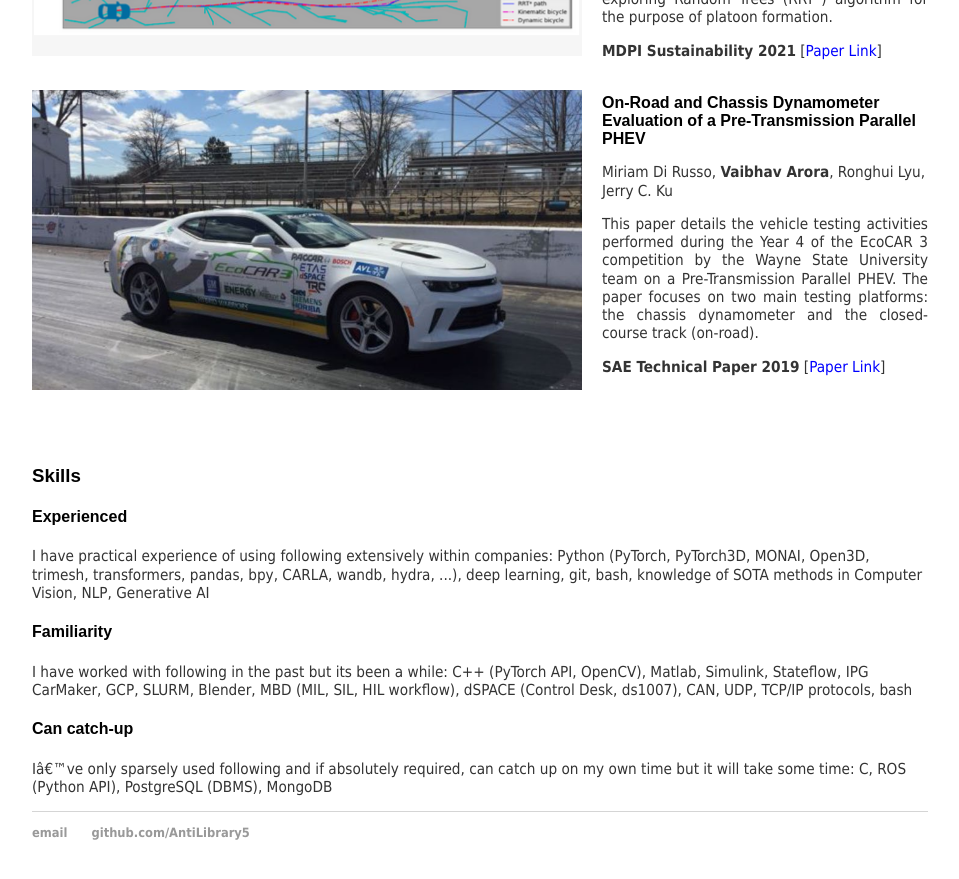
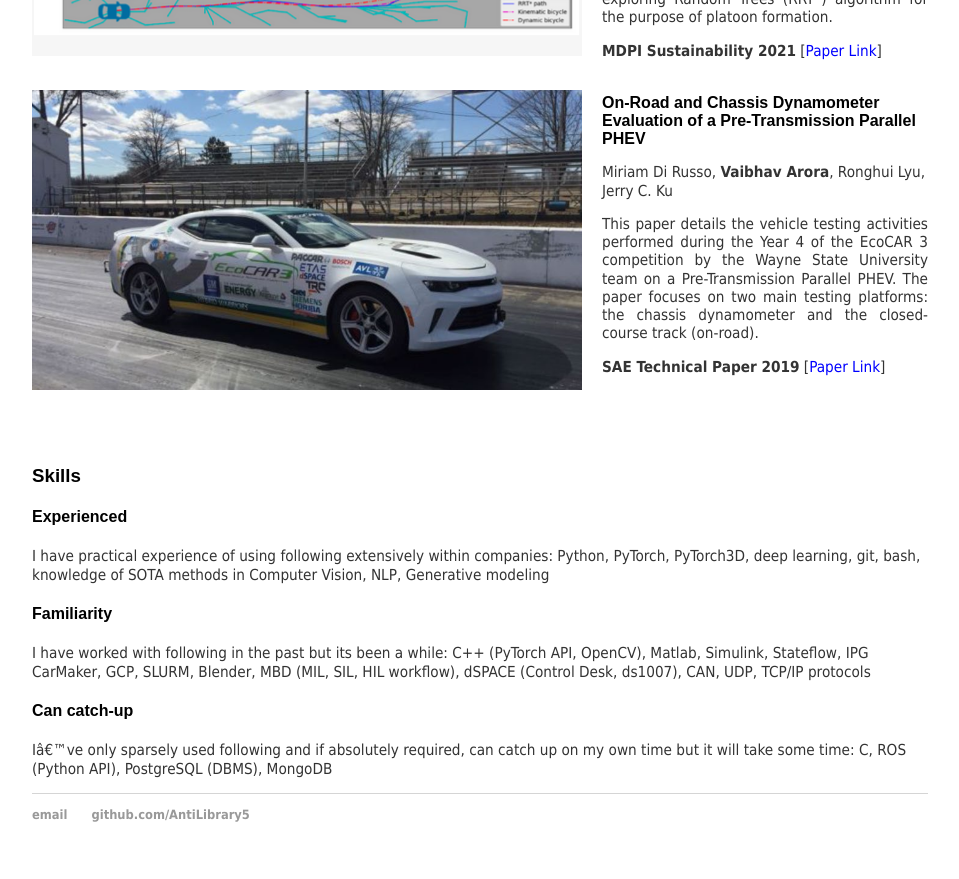
Before and after one commit to AntiLibrary5/AntiLibrary5.github.io, a Jekyll site: the page built from vaibhav/index.html, in a window 1280 px wide and 900 px high, scrolled down 2017 px. Shown: the top 879 px of the window, without its empty margins (160-1119 px from the left). Built offline with Jekyll 4.4.1, drawn with Linux system fonts in a browser that asks for light colours.

Commit message:
Update index.html

```diff
--- a/vaibhav/index.html
+++ b/vaibhav/index.html
@@ -138,10 +138,8 @@ under the supervision of <a href="https://europe.naverlabs.com/people_user_naver
   <h3>Skills</h3>
   <div class="skill-container">
     <h4>Experienced</h4>
-      <p>I have practical experience of using following extensively within companies: Python
-(PyTorch, PyTorch3D, MONAI, Open3D, trimesh, transformers, pandas, bpy,
-CARLA, wandb, hydra, ...), deep learning, git, bash, knowledge of SOTA methods
-in Computer Vision, NLP, Generative AI</p>
+      <p>I have practical experience of using following extensively within companies: Python, PyTorch, PyTorch3D, deep learning, git, bash, knowledge of SOTA methods
+in Computer Vision, NLP, Generative modeling</p>
 
   </div>
   <div class="skill-container">
@@ -149,7 +147,7 @@ in Computer Vision, NLP, Generative AI</p>
       <p>I have worked with following in the past but its been a while: C++ (PyTorch API,
 OpenCV), Matlab, Simulink, Stateflow, IPG CarMaker, GCP, SLURM, Blender,
 MBD (MIL, SIL, HIL workflow), dSPACE (Control Desk, ds1007), CAN, UDP,
-TCP/IP protocols, bash</p>
+TCP/IP protocols</p>
   </div>
   <h4>Can catch-up</h4>
       <p>I’ve only sparsely used following and if absolutely required, can catch up on my
```
